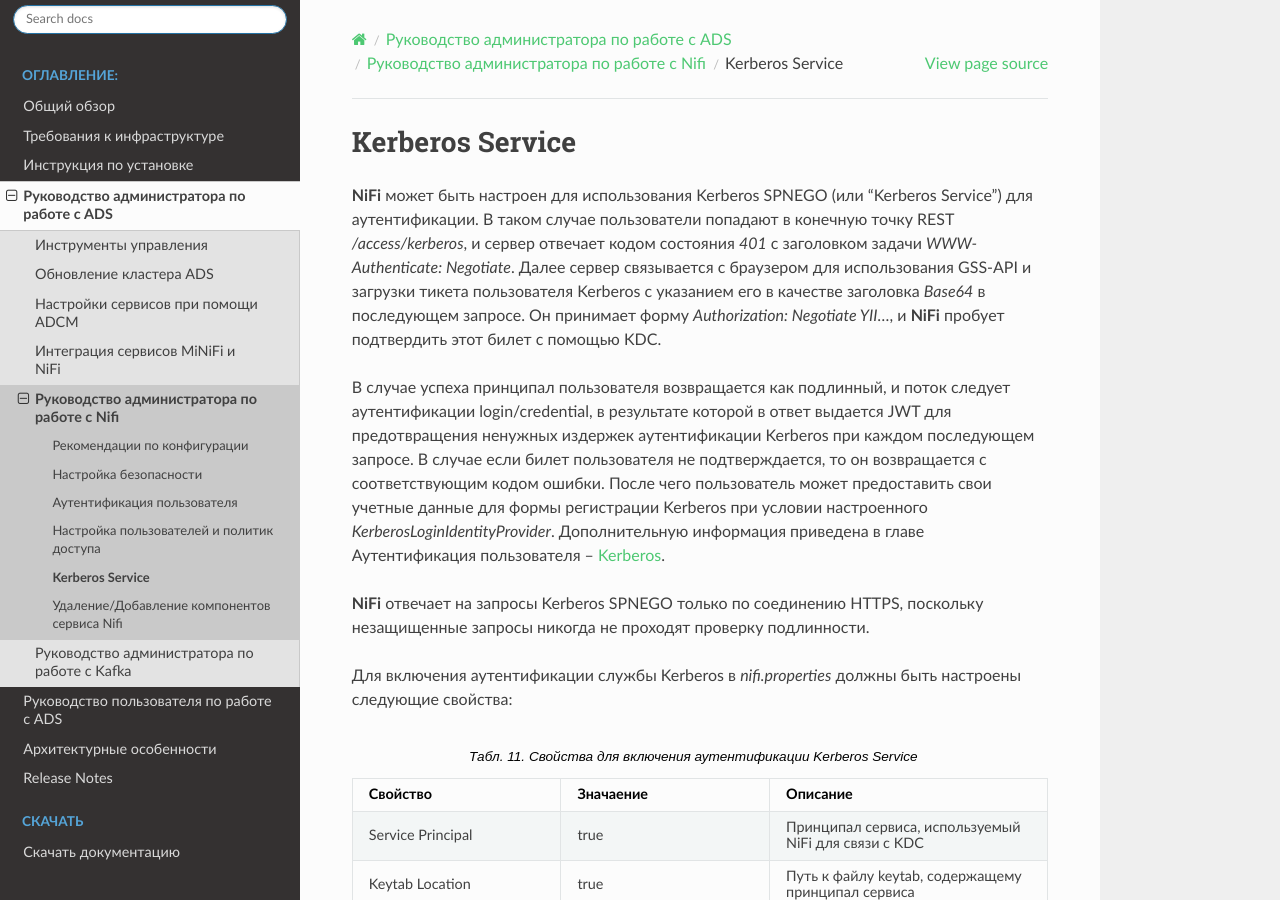
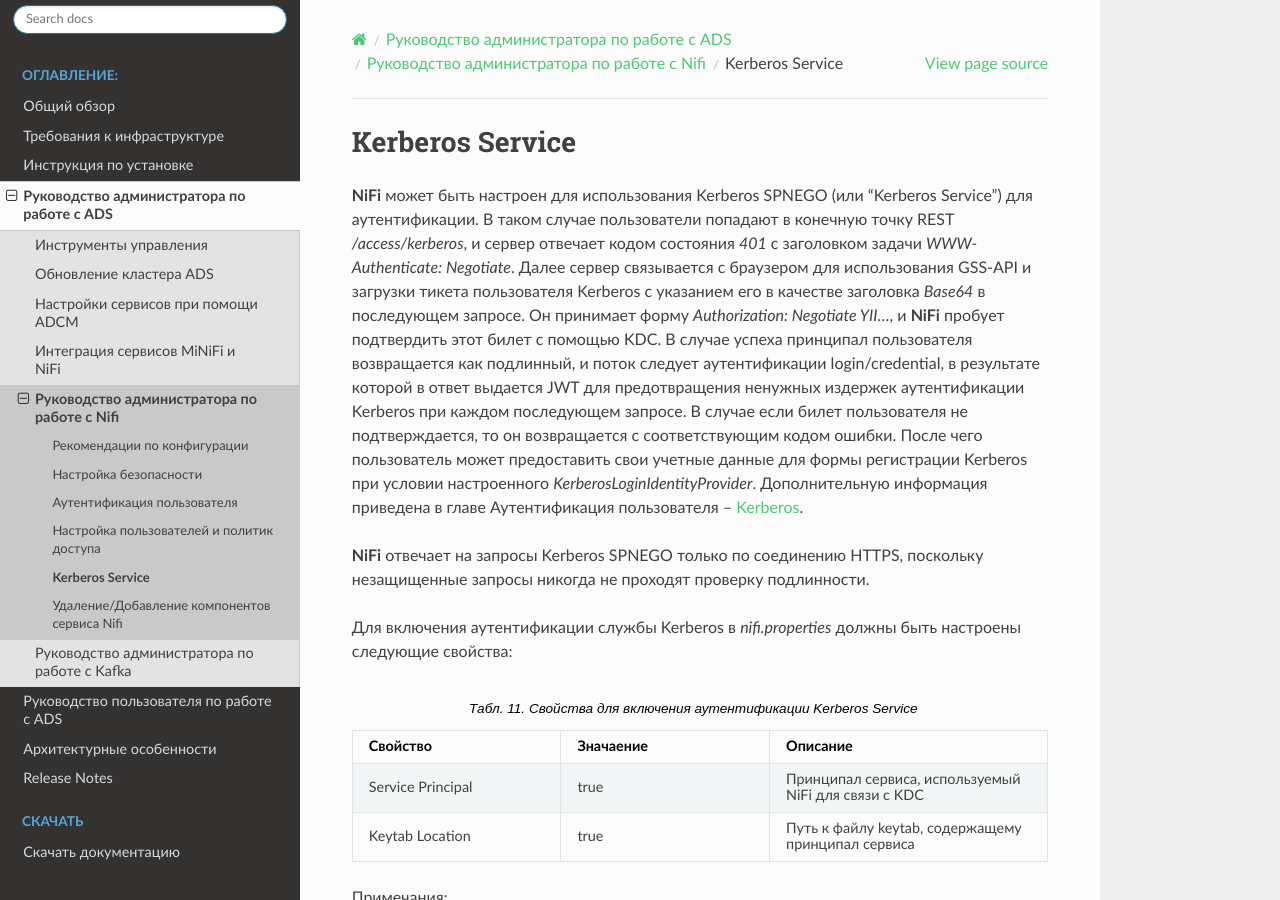
Before and after one commit to arenadata/docs_ads, a Sphinx documentation site: the page built from source/AdminGuide/Admin_Nifi/Kerberos.rst, in a window 1280 px wide and 900 px high. Built offline with Sphinx 7.4.7 and the Read the Docs theme 2.0.0, drawn with Linux system fonts in a browser that asks for light colours; pages that are not in the unit, such as notebooks, are missing from menus.

```diff
--- a/source/AdminGuide/Admin_Nifi/Kerberos.rst
+++ b/source/AdminGuide/Admin_Nifi/Kerberos.rst
@@ -1,9 +1,7 @@
 Kerberos Service
 =================
 
-**NiFi** может быть настроен для использования Kerberos SPNEGO (или "Kerberos Service") для аутентификации. В таком случае пользователи попадают в конечную точку REST */access/kerberos*, и сервер отвечает кодом состояния *401* с заголовком задачи *WWW-Authenticate: Negotiate*. Далее сервер связывается с браузером для использования GSS-API и загрузки тикета пользователя Kerberos с указанием его в качестве заголовка *Base64* в последующем запросе. Он принимает форму *Authorization: Negotiate YII…*, и **NiFi** пробует подтвердить этот билет с помощью KDC.
-
-В случае успеха принципал пользователя возвращается как подлинный, и поток следует аутентификации login/credential, в результате которой в ответ выдается JWT для предотвращения ненужных издержек аутентификации Kerberos при каждом последующем запросе. В случае если билет пользователя не подтверждается, то он возвращается с соответствующим кодом ошибки. После чего пользователь может предоставить свои учетные данные для формы регистрации Kerberos при условии настроенного *KerberosLoginIdentityProvider*. Дополнительную информация приведена в главе Аутентификация пользователя -- `Kerberos <../../../Authentication>`_.
+**NiFi** может быть настроен для использования Kerberos SPNEGO (или "Kerberos Service") для аутентификации. В таком случае пользователи попадают в конечную точку REST */access/kerberos*, и сервер отвечает кодом состояния *401* с заголовком задачи *WWW-Authenticate: Negotiate*. Далее сервер связывается с браузером для использования GSS-API и загрузки тикета пользователя Kerberos с указанием его в качестве заголовка *Base64* в последующем запросе. Он принимает форму *Authorization: Negotiate YII…*, и **NiFi** пробует подтвердить этот билет с помощью KDC. В случае успеха принципал пользователя возвращается как подлинный, и поток следует аутентификации login/credential, в результате которой в ответ выдается JWT для предотвращения ненужных издержек аутентификации Kerberos при каждом последующем запросе. В случае если билет пользователя не подтверждается, то он возвращается с соответствующим кодом ошибки. После чего пользователь может предоставить свои учетные данные для формы регистрации Kerberos при условии настроенного *KerberosLoginIdentityProvider*. Дополнительную информация приведена в главе Аутентификация пользователя -- `Kerberos <Authentication>`_.
 
 **NiFi** отвечает на запросы Kerberos SPNEGO только по соединению HTTPS, поскольку незащищенные запросы никогда не проходят проверку подлинности.
 
```
